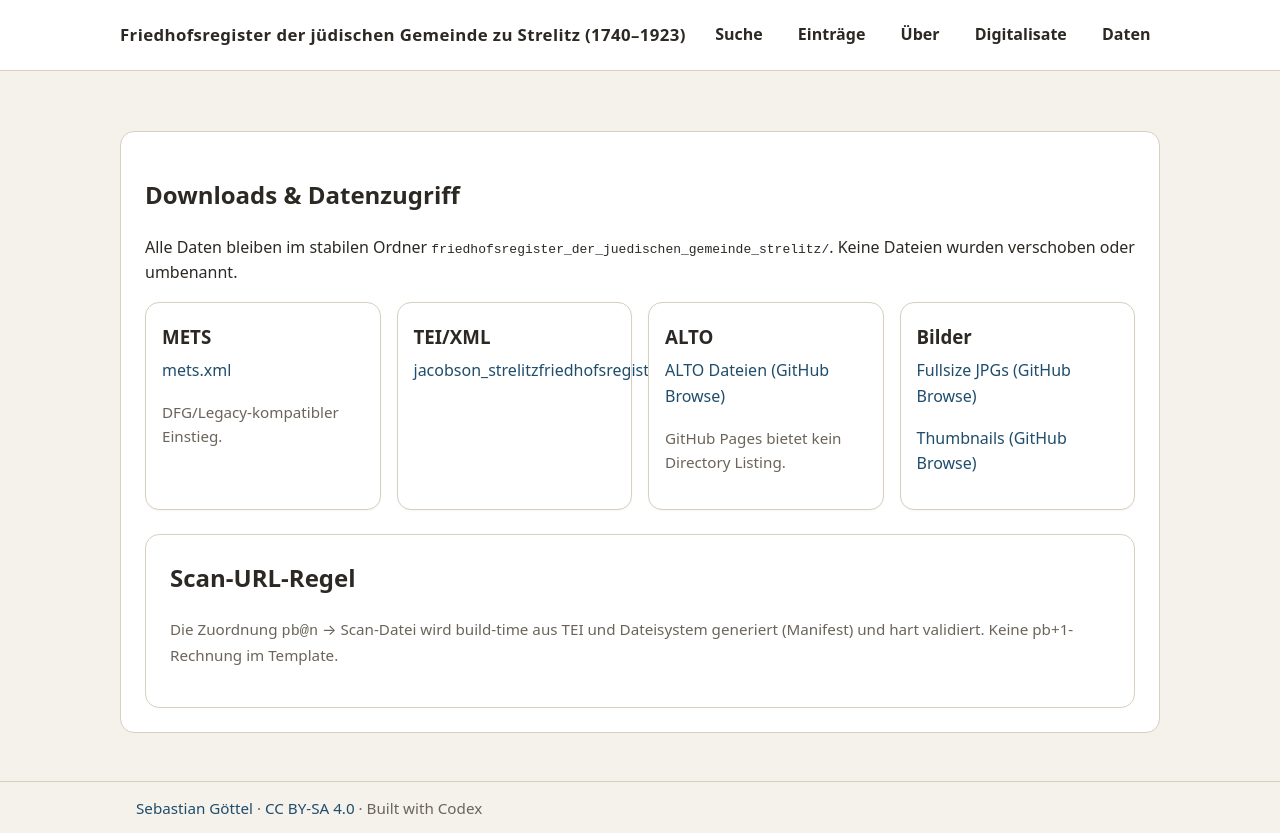
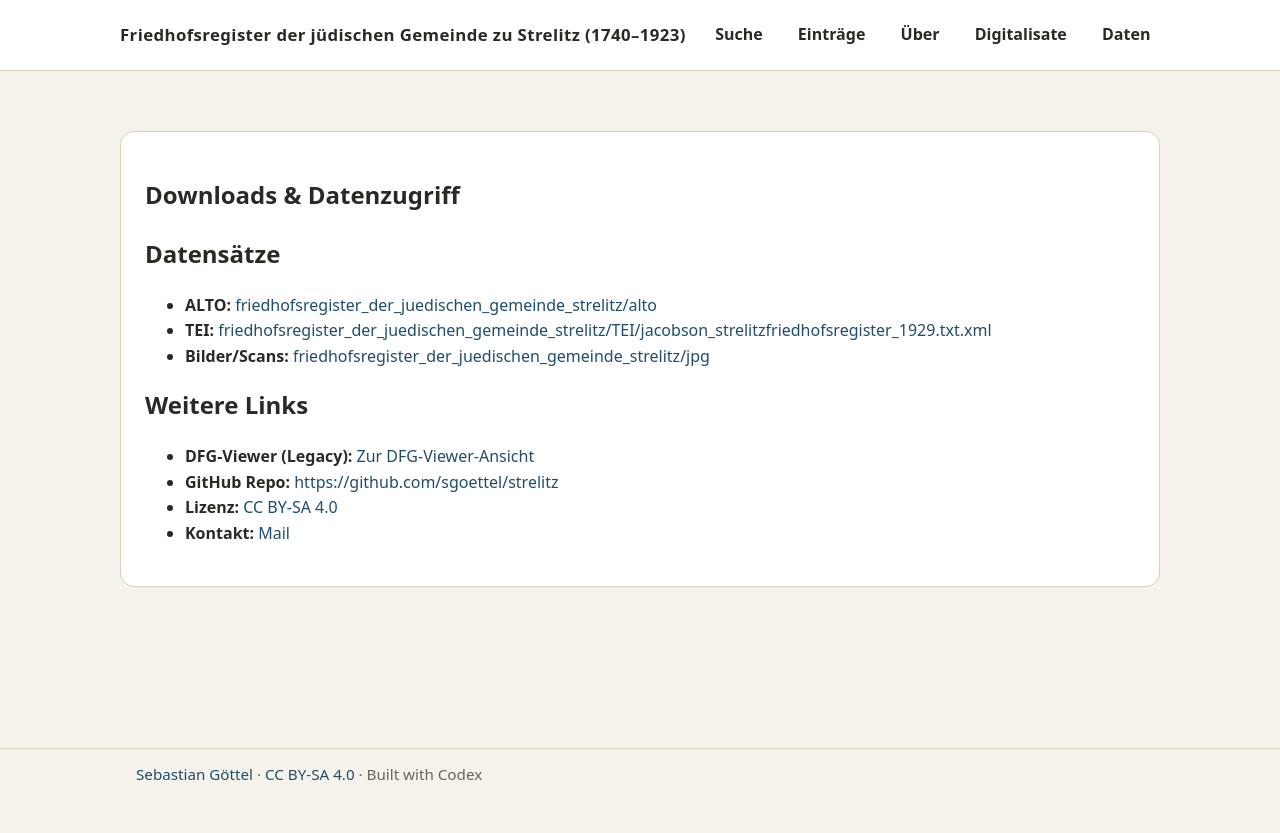
Before and after one commit to sgoettel/strelitz, an Eleventy site: page site/downloads/index.html in a window 1280 px wide. After the commit the page ends 800 px from the top, so only its background shows below. Built offline with nearby package versions, Linux system fonts and the light colour scheme; Eleventy itself is replaced by a stand-in of ours; files that its build step writes are made by us from their sources.

Commit message:
Keep downloads content in one section (#41)

```diff
--- a/site/downloads/index.html
+++ b/site/downloads/index.html
@@ -4,30 +4,17 @@ title: Downloads
 ---
 <section class="section">
   <h1>Downloads &amp; Datenzugriff</h1>
-  <p>Alle Daten bleiben im stabilen Ordner <code>friedhofsregister_der_juedischen_gemeinde_strelitz/</code>. Keine Dateien wurden verschoben oder umbenannt.</p>
-  <div class="list-grid">
-    <div class="card">
-      <h3>METS</h3>
-      <p><a href="{{ '/friedhofsregister_der_juedischen_gemeinde_strelitz/mets.xml' | url }}">mets.xml</a></p>
-      <p class="meta">DFG/Legacy-kompatibler Einstieg.</p>
-    </div>
-    <div class="card">
-      <h3>TEI/XML</h3>
-      <p><a href="{{ '/friedhofsregister_der_juedischen_gemeinde_strelitz/TEI/jacobson_strelitzfriedhofsregister_1929.txt.xml' | url }}">jacobson_strelitzfriedhofsregister_1929.txt.xml</a></p>
-    </div>
-    <div class="card">
-      <h3>ALTO</h3>
-      <p><a href="https://github.com/sgoettel/strelitz/tree/main/friedhofsregister_der_juedischen_gemeinde_strelitz/alto" target="_blank" rel="noopener">ALTO Dateien (GitHub Browse)</a></p>
-      <p class="meta">GitHub Pages bietet kein Directory Listing.</p>
-    </div>
-    <div class="card">
-      <h3>Bilder</h3>
-      <p><a href="https://github.com/sgoettel/strelitz/tree/main/friedhofsregister_der_juedischen_gemeinde_strelitz/jpg" target="_blank" rel="noopener">Fullsize JPGs (GitHub Browse)</a></p>
-      <p><a href="https://github.com/sgoettel/strelitz/tree/main/friedhofsregister_der_juedischen_gemeinde_strelitz/jpg/thumbs" target="_blank" rel="noopener">Thumbnails (GitHub Browse)</a></p>
-    </div>
-  </div>
-  <div class="section">
-    <h2>Scan-URL-Regel</h2>
-    <p class="meta">Die Zuordnung <code>pb@n</code> → Scan-Datei wird build-time aus TEI und Dateisystem generiert (Manifest) und hart validiert. Keine pb+1-Rechnung im Template.</p>
-  </div>
+  <h2>Datensätze</h2>
+  <ul>
+    <li><strong>ALTO:</strong> <a href="https://github.com/sgoettel/strelitz/tree/main/friedhofsregister_der_juedischen_gemeinde_strelitz/alto" target="_blank" rel="noopener">friedhofsregister_der_juedischen_gemeinde_strelitz/alto</a></li>
+    <li><strong>TEI:</strong> <a href="{{ '/friedhofsregister_der_juedischen_gemeinde_strelitz/TEI/jacobson_strelitzfriedhofsregister_1929.txt.xml' | url }}">friedhofsregister_der_juedischen_gemeinde_strelitz/TEI/jacobson_strelitzfriedhofsregister_1929.txt.xml</a></li>
+    <li><strong>Bilder/Scans:</strong> <a href="https://github.com/sgoettel/strelitz/tree/main/friedhofsregister_der_juedischen_gemeinde_strelitz/jpg" target="_blank" rel="noopener">friedhofsregister_der_juedischen_gemeinde_strelitz/jpg</a></li>
+  </ul>
+  <h2>Weitere Links</h2>
+  <ul>
+    <li><strong>DFG-Viewer (Legacy):</strong> <a href="https://dfg-viewer.de/show?tx_dlf%5Bdouble%5D=0&amp;tx_dlf%5Bid%5D=https%3A%2F%2Fsgoettel.github.io%2Fstrelitz%2Ffriedhofsregister_der_juedischen_gemeinde_strelitz%2Fmets.xml&amp;tx_dlf%5Bpage%5D=1&amp;tx_dlf%5Bpagegrid%5D=0&amp;cHash=d45b96ed2f5e9a2d3dc03f1e9b92558a" target="_blank" rel="noopener">Zur DFG-Viewer-Ansicht</a></li>
+    <li><strong>GitHub Repo:</strong> <a href="https://github.com/sgoettel/strelitz" target="_blank" rel="noopener">https://github.com/sgoettel/strelitz</a></li>
+    <li><strong>Lizenz:</strong> <a href="https://creativecommons.org/licenses/by-sa/4.0/" target="_blank" rel="noopener">CC BY-SA 4.0</a></li>
+    <li><strong>Kontakt:</strong> <a href="https://github.com/sgoettel/sgoettel/blob/main/img/mail.png" target="_blank" rel="noopener">Mail</a></li>
+  </ul>
 </section>
```
